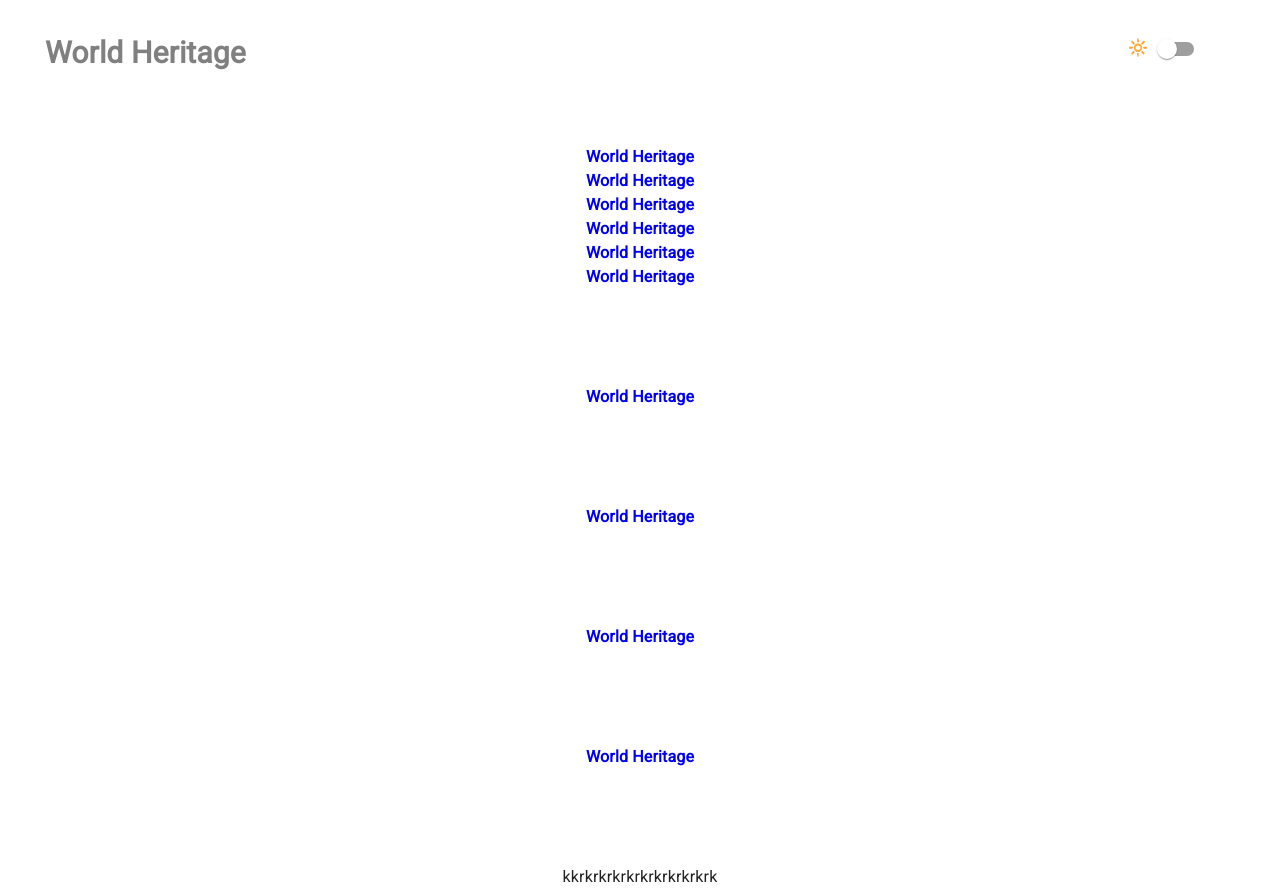
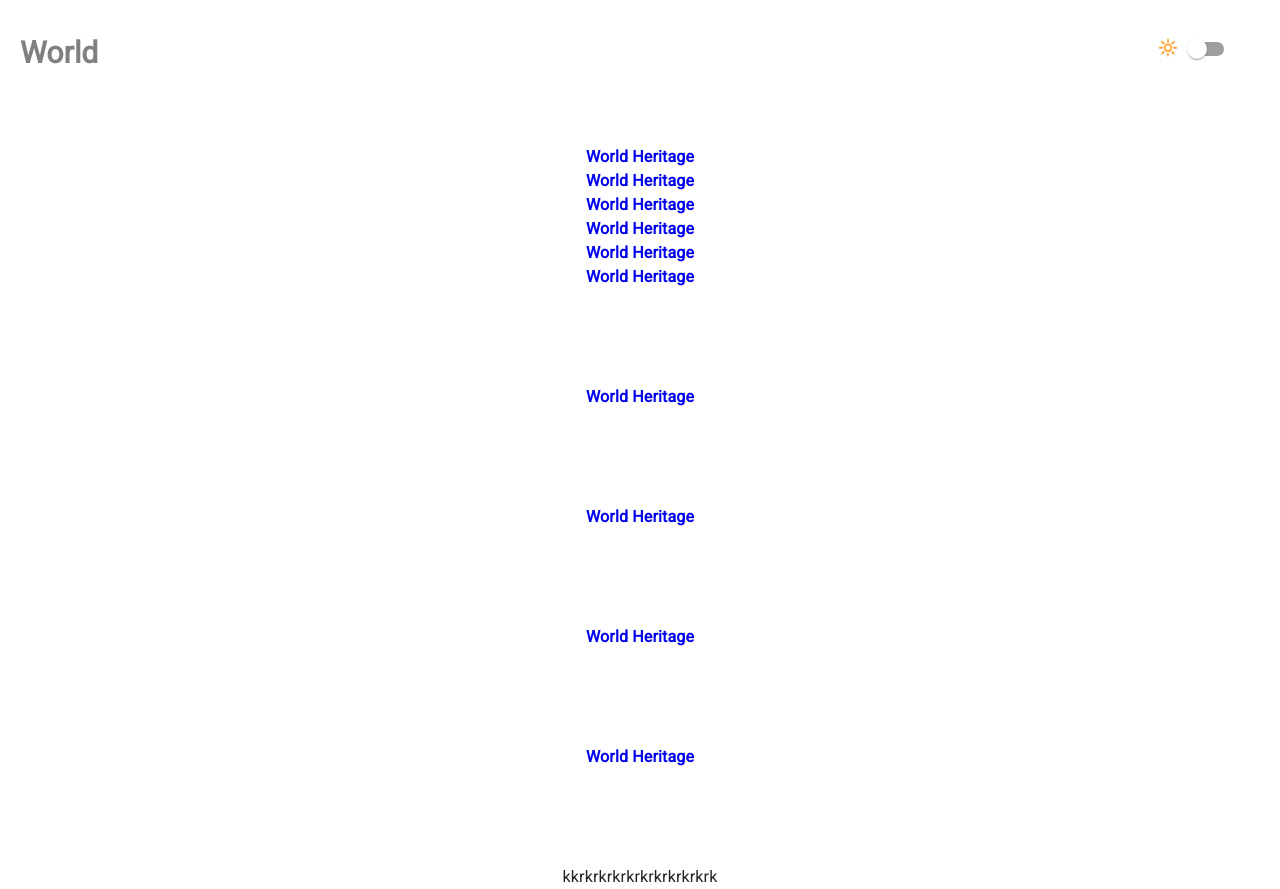
Before and after one commit to zigzagdev/world-heritage, a React (Create React App) app in the folder app/: page / in a window 1280 px wide. Built offline with nearby package versions, Linux system fonts and the light colour scheme; the HTML template or start-up script is replaced by a standard one.

Commit message:
fixHeader

```diff
--- a/app/src/layouts/Header.tsx
+++ b/app/src/layouts/Header.tsx
@@ -14,12 +14,17 @@ const right2 = {
 
 const headerSame = {
     display: "flex",
-    margin: "0 40px 0 auto",
+    marginLeft: "40px",
+};
+
+const maxHeaderSame = {
+    display: "flex",
+    marginLeft: "700px",
 };
 
 const tabHead = {
     display: "flex",
-    marginLeft: "20px"
+    marginLeft: "100px"
 };
 
 const sameLine = {
@@ -45,64 +50,73 @@ const font = {
     color: "gray",
 }
 
+const minFont = {
+    fontSize: "30px",
+    color: "gray",
+}
+
 const Header = () => {
     return (
         <div>
             <MediaQuery query="(max-width: 640px)">
-                <div style={{display: "flex"}}>
-                    <div style={sameLine}>
-                        <div style={title}>
+                <div style={{display: "flex", margin: "30px 20px", justifyContent: "space-between"}}>
+                    <div>
+                        <div>
                             <a href="/" style={{textDecoration: "none"}}>
-                                <strong style={font}>World Heritage</strong>
+                                <strong style={font}>World</strong>
                             </a>
                         </div>
                     </div>
-                    <div style={headerSame}>
-                        <div style={right2}>
+                    <div>
+                        <div>
                             <Theme/>
                         </div>
                     </div>
                 </div>
             </MediaQuery>
-            <MediaQuery query="(min-width: 641px) and (max-width: 768)">
-                <div style={sameLine}>
-                    <div style={title}>
+            <MediaQuery query="(min-width: 641px) and (max-width: 768px)">
+                <div style={{display: "flex", margin: "30px 20px", justifyContent: "space-between"}}>
+                    <div>
+                        <div>
                             <a href="/" style={{textDecoration: "none"}}>
-                            <strong style={font}>World Heritage</strong>
+                                <strong style={font}>World</strong>
                             </a>
                         </div>
                     </div>
-                <div style={headerSame}>
-                    <div style={right2}>
+                    <div>
+                        <div>
                             <Theme/>
+                        </div>
                     </div>
                 </div>
             </MediaQuery>
             <MediaQuery query="(min-width: 769px) and (max-width: 1024px)">
-                <div style={sameLine}>
-                    <div style={title}>
+                <div style={{display: "flex", margin: "30px 20px", justifyContent: "space-between"}}>
+                    <div>
+                        <div>
                             <a href="/" style={{textDecoration: "none"}}>
-                            <strong style={font}>World Heritage</strong>
+                                <strong style={font}>World</strong>
                             </a>
                         </div>
                     </div>
-                <div style={headerSame}>
-                    <div style={right2}>
+                    <div>
+                        <div>
                             <Theme/>
+                        </div>
                     </div>
                 </div>
             </MediaQuery>
             <MediaQuery query="(min-width: 1025px)">
-                <div style={{display: "flex"}}>
-                <div style={sameLine}>
-                    <div style={title}>
+                <div style={{display: "flex", margin: "30px 20px", justifyContent: "space-between"}}>
+                    <div>
+                        <div>
                             <a href="/" style={{textDecoration: "none"}}>
-                            <strong style={font}>World Heritage</strong>
+                                <strong style={font}>World</strong>
                             </a>
                         </div>
                     </div>
-                <div style={headerSame}>
-                    <div style={right2}>
+                    <div>
+                        <div>
                             <Theme/>
                         </div>
                     </div>
```
Lines whose indentation alone changed are shown as unchanged.
